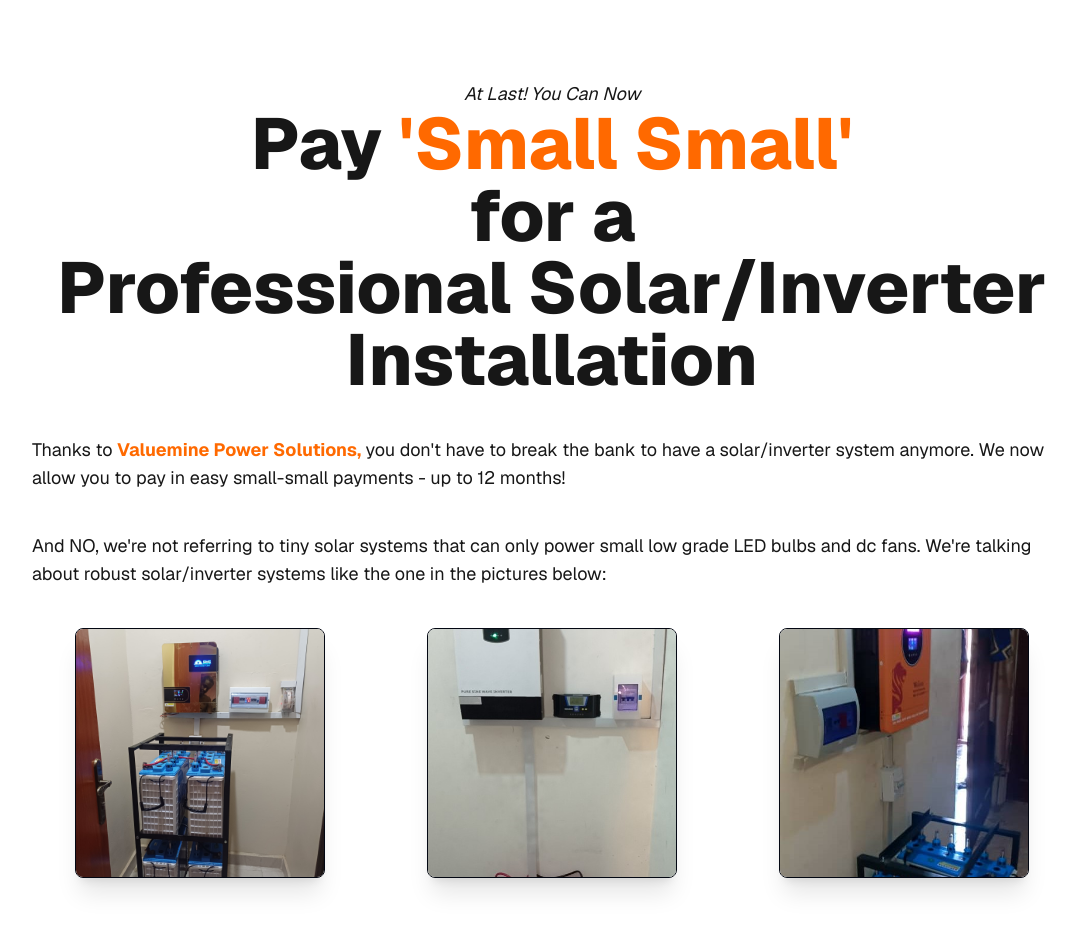
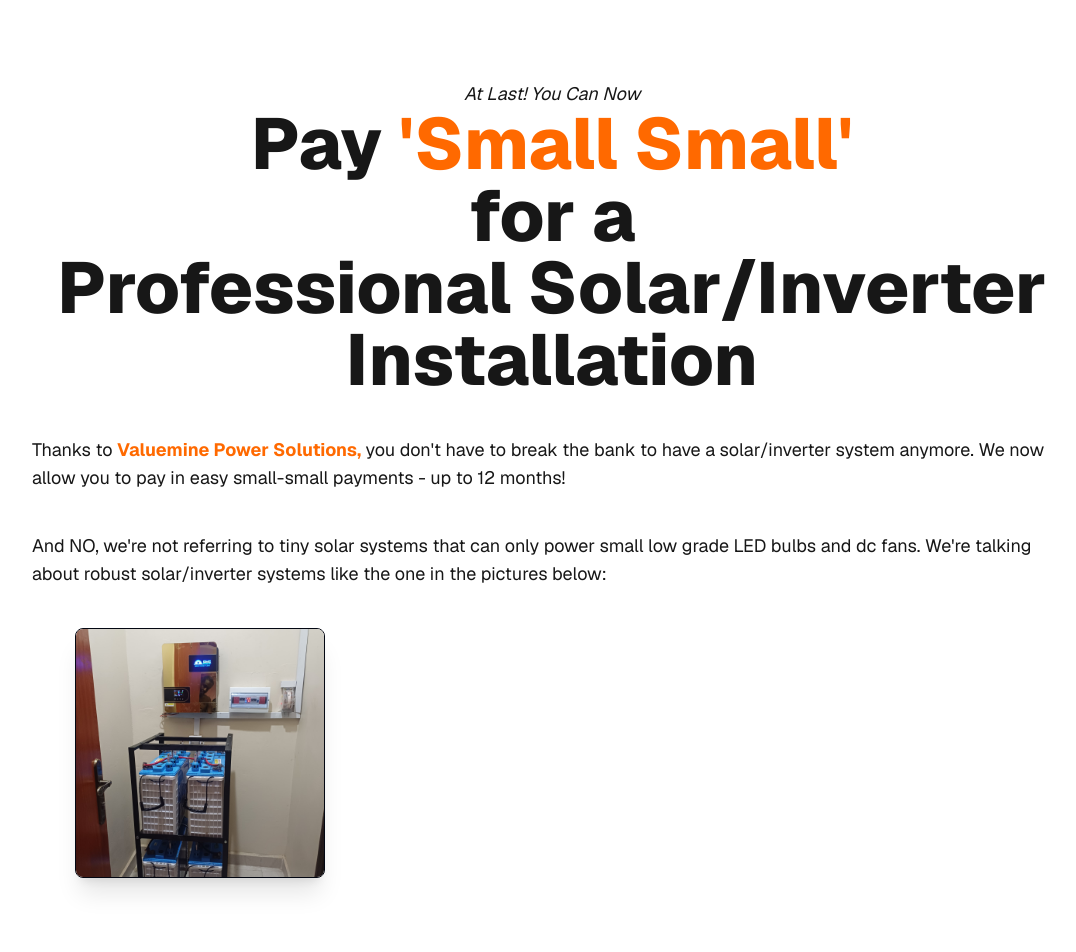
Before and after one commit to Dessimal/next-valuemine-ad, a Next.js app: page / in a window 1280 px wide. Shown: the top 952 px of the page, without its empty margins (88-1164 px from the left). Built offline with nearby package versions, Linux system fonts and the light colour scheme.

Commit message:
removed two pictures

```diff
--- a/app/constants/index.ts
+++ b/app/constants/index.ts
@@ -9,9 +9,9 @@ import {
 
 import valuemineOne from "@/public/valuemine-setup-1.jpg";
 
-import valuemineFour from "@/public/valuemine-setup-4.jpg";
+// import valuemineFour from "@/public/valuemine-setup-4.jpg";
 
-import valuemineSix from "../../public/valuemine-setup-6.jpg";
+// import valuemineSix from "../../public/valuemine-setup-6.jpg";
 
 export const videoLinks = [
   "https://res.cloudinary.com/druwmu39g/video/upload/v1745409377/avwwz26bqagorah2d5be.mp4",
@@ -19,7 +19,7 @@ export const videoLinks = [
   "https://res.cloudinary.com/druwmu39g/video/upload/v1746011976/0430_mrst13.mp4",
 ];
 
-export const solarSetups = [valuemineOne, valuemineFour, valuemineSix];
+export const solarSetups = [valuemineOne];
 
 export const services = [
   {
```
